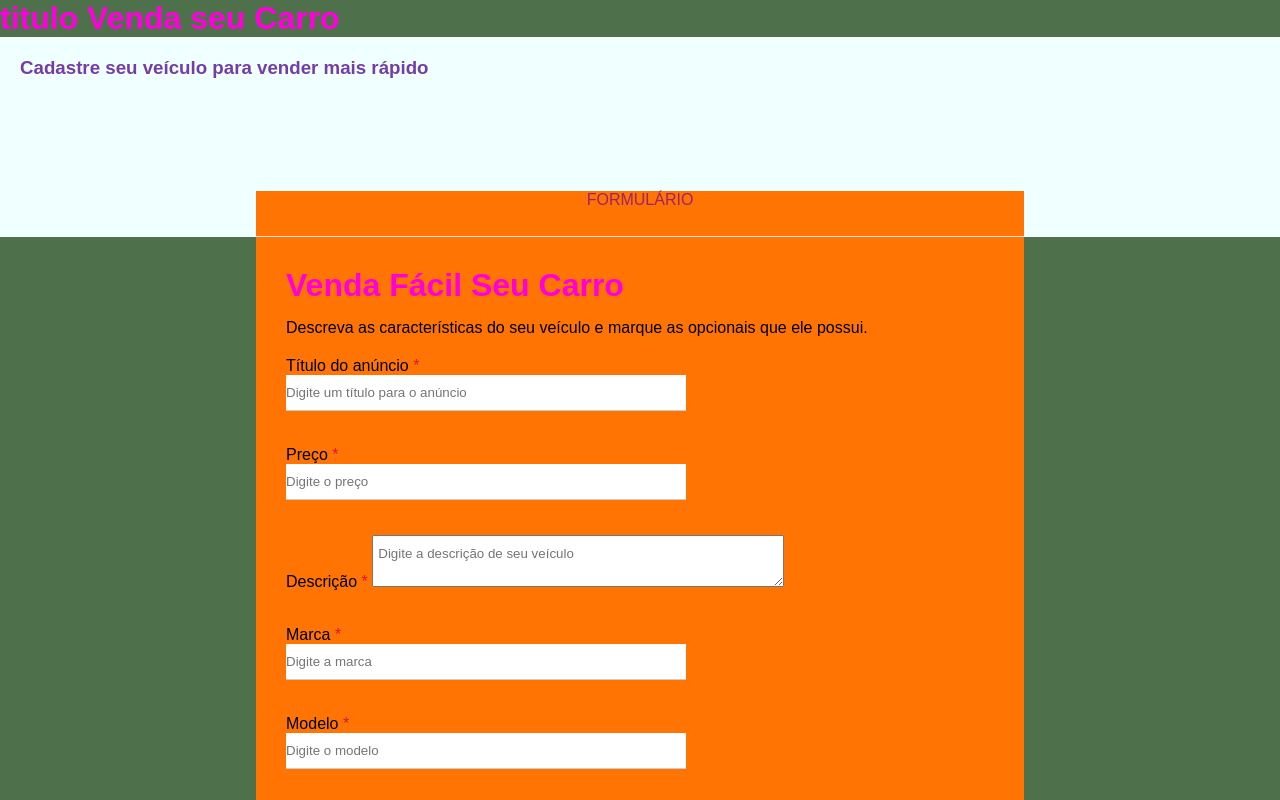
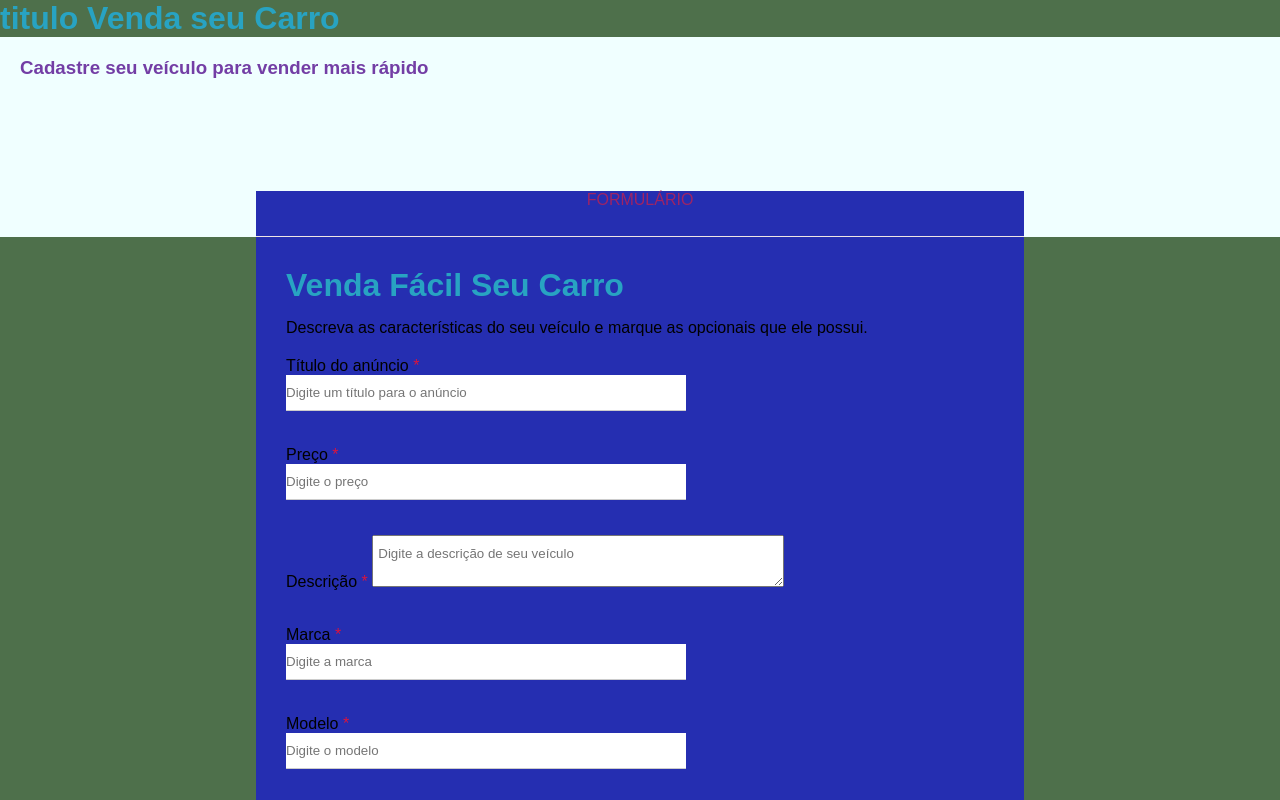
Before and after one commit to Caio-Santos2010/projetoFormulario, a plain HTML site: page index.html in a window 1280 px wide. Shown: the top 800 px of the page. Drawn offline with Linux system fonts and the light colour scheme.

Commit message:
caio santos

```diff
--- a/css/style.css
+++ b/css/style.css
@@ -9,7 +9,7 @@ body {
    background-color: rgb(78, 112, 75);
 }
 h1, h2, h3, h4, h5, h6 {
-    color: rgb(255, 0, 221);
+    color: rgb(40, 163, 194);
 
 p, label {
     color: rgb(90, 16, 109);
@@ -43,7 +43,7 @@ textarea {
 }
 
 .form-container {
-    background-color: rgb(255, 116, 2);
+    background-color: rgb(37, 46, 177);
     width: 60%;
     margin: 0 auto;
     position: relative;
```
